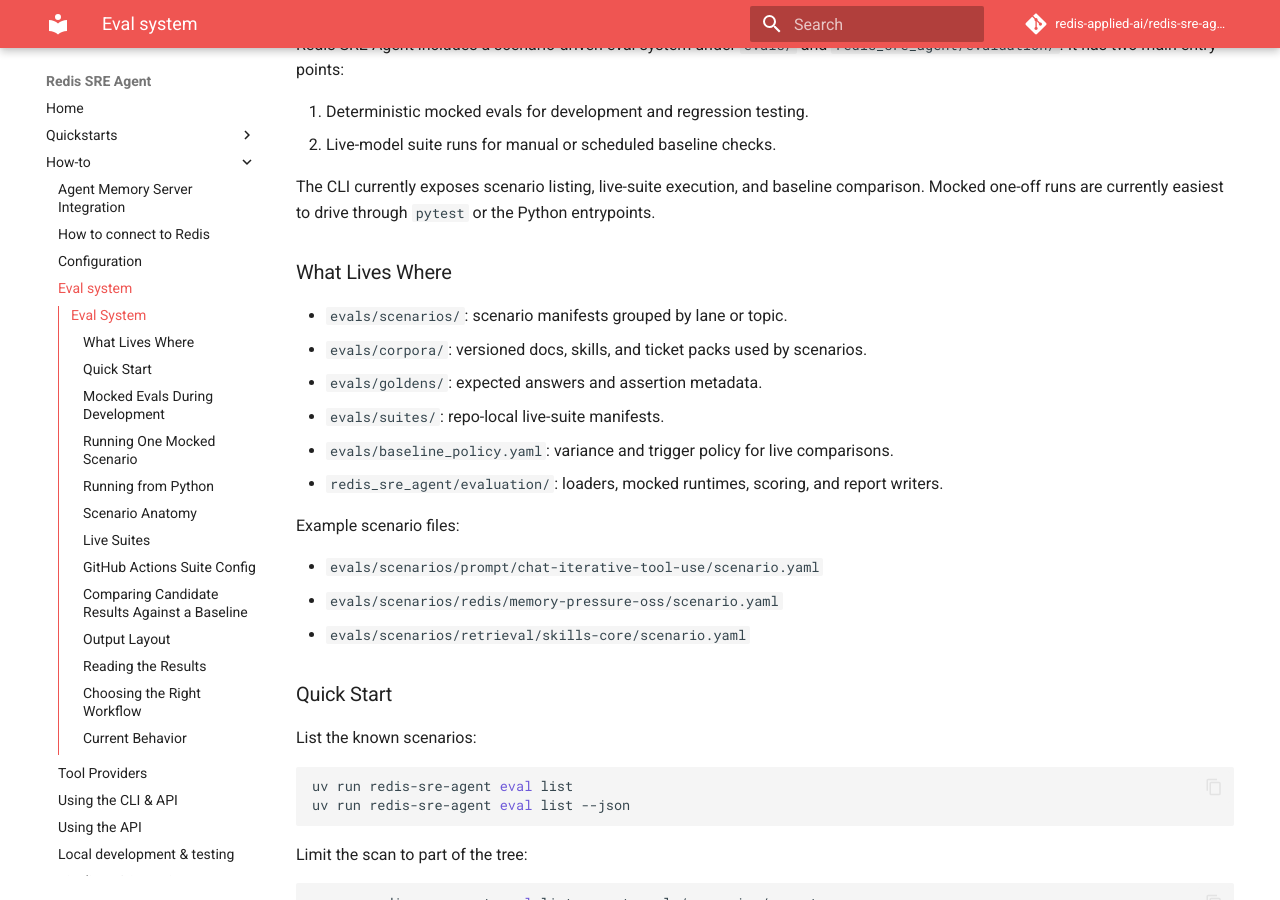
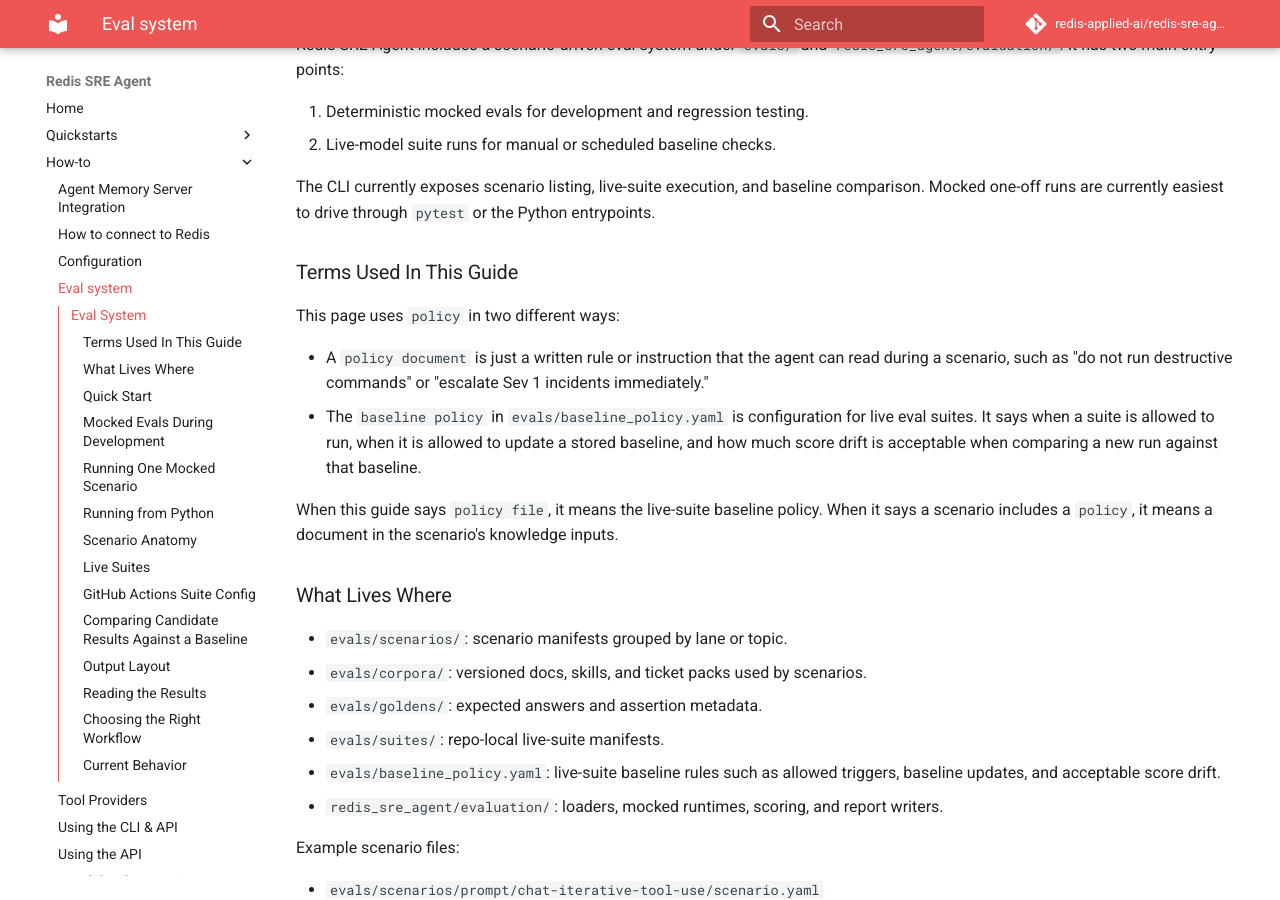
Before and after one commit to redis-applied-ai/redis-sre-agent, an MkDocs documentation site: the page built from docs/how-to/evals.md, in a window 1280 px wide and 900 px high, scrolled down 199 px. Built offline with MkDocs 1.6.1 and Material for MkDocs 9.7.7, drawn with Linux system fonts in a browser that asks for light colours; comment, search, counter and statistics services are not loaded; some of the changed text lies outside the part shown.

Commit message:
Define eval policy terms

````diff
--- a/docs/how-to/evals.md
+++ b/docs/how-to/evals.md
@@ -8,13 +8,22 @@
 
 The CLI currently exposes scenario listing, live-suite execution, and baseline comparison. Mocked one-off runs are currently easiest to drive through `pytest` or the Python entrypoints.
 
+### Terms Used In This Guide
+
+This page uses `policy` in two different ways:
+
+- A `policy document` is just a written rule or instruction that the agent can read during a scenario, such as "do not run destructive commands" or "escalate Sev 1 incidents immediately."
+- The `baseline policy` in `evals/baseline_policy.yaml` is configuration for live eval suites. It says when a suite is allowed to run, when it is allowed to update a stored baseline, and how much score drift is acceptable when comparing a new run against that baseline.
+
+When this guide says `policy file`, it means the live-suite baseline policy. When it says a scenario includes a `policy`, it means a document in the scenario's knowledge inputs.
+
 ### What Lives Where
 
 - `evals/scenarios/`: scenario manifests grouped by lane or topic.
 - `evals/corpora/`: versioned docs, skills, and ticket packs used by scenarios.
 - `evals/goldens/`: expected answers and assertion metadata.
 - `evals/suites/`: repo-local live-suite manifests.
-- `evals/baseline_policy.yaml`: variance and trigger policy for live comparisons.
+- `evals/baseline_policy.yaml`: live-suite baseline rules such as allowed triggers, baseline updates, and acceptable score drift.
 - `redis_sre_agent/evaluation/`: loaders, mocked runtimes, scoring, and report writers.
 
 Example scenario files:
@@ -140,7 +149,7 @@
 The `prompt/chat-iterative-tool-use` scenario is a good compact example because it includes:
 
 - a real target binding handle,
-- pinned startup policy,
+- a pinned startup policy document,
 - fixture-backed Redis tool payloads,
 - structured assertions in the same manifest.
 
@@ -163,7 +172,7 @@
   --trigger workflow_dispatch
 ```
 
-Important: the suite policy in `evals/baseline_policy.yaml` does not allow the CLI default `--trigger manual` for the `scheduled_live` profile. For the example suite above, use `--trigger workflow_dispatch` for manual runs.
+Important: the baseline policy in `evals/baseline_policy.yaml` does not allow the CLI default `--trigger manual` for the `scheduled_live` profile. For the example suite above, use `--trigger workflow_dispatch` for manual runs.
 To request a reviewed baseline refresh:
 
 ```bash
@@ -196,7 +205,7 @@
 
 ### Comparing Candidate Results Against a Baseline
 
-Each live run writes one suite directory. Compare two suite outputs with the same policy file used by the suite:
+Each live run writes one suite directory. Compare two suite outputs with the same baseline-policy file used by the suite:
 
 ```bash
 uv run redis-sre-agent eval compare \
````
